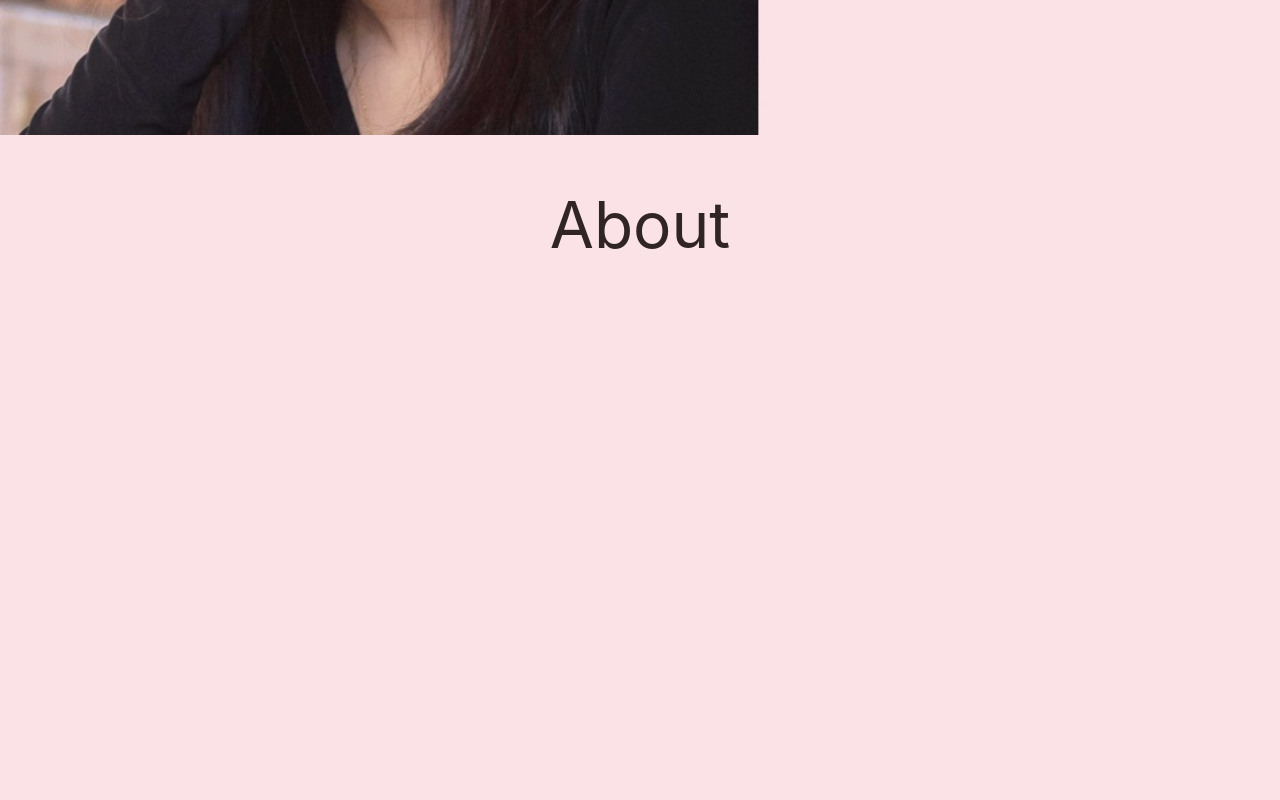
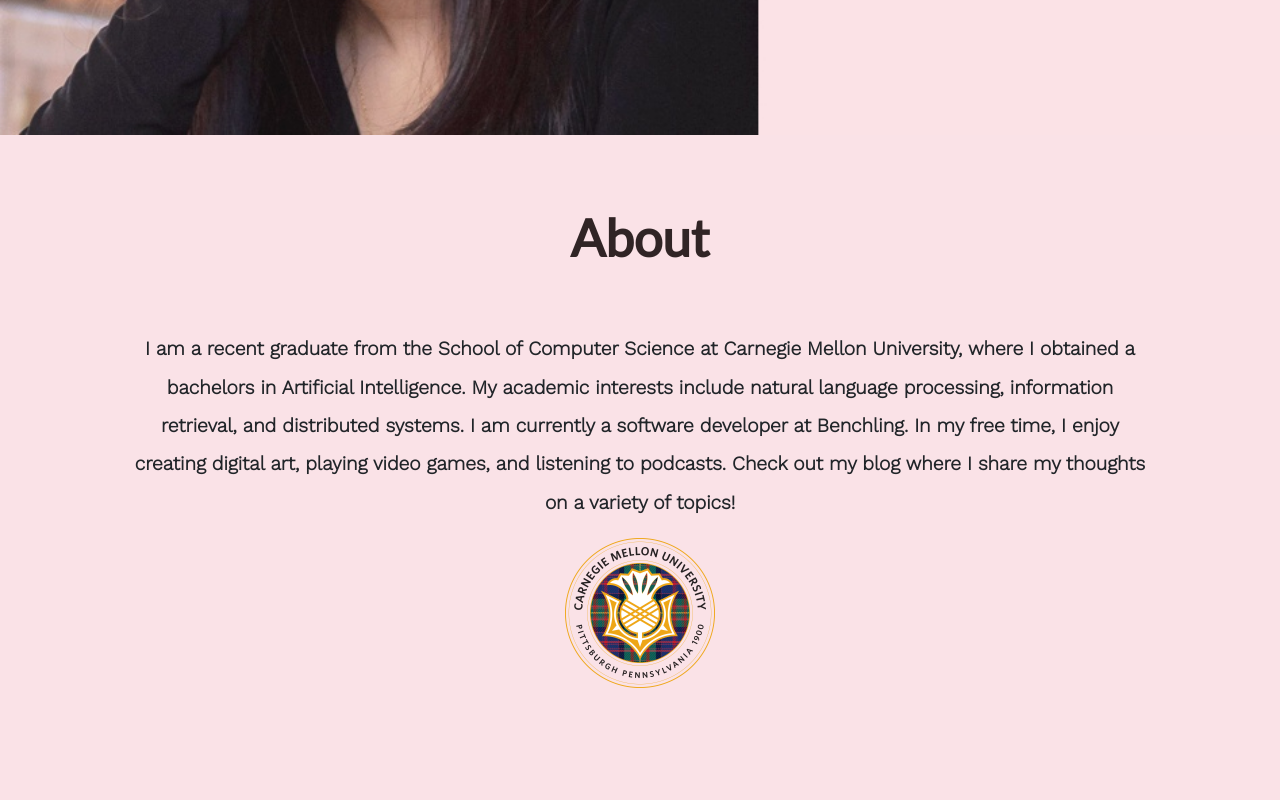
Before and after one commit to angelagyang/angelagyang.github.io, a React (Create React App) app in the folder personal-website/: page / in a window 1280 px wide. Shown: the part 660-1460 px from the top of the page. Built offline with nearby package versions, Linux system fonts and the light colour scheme.

Commit message:
add about section and cmu ai click

```diff
--- a/personal-website/src/components/about.js
+++ b/personal-website/src/components/about.js
@@ -3,9 +3,23 @@
 export default class About extends Component {
     render() {
       return (
-        <div id="about" className="aboutContainer sectionHeader">
+        <div id="about" className="aboutContainer">
+            <div className="sectionHeader">
+                <p>About </p>
+            </div>
             <div className="aboutBody">
-                <p>About</p>
+                <p>
+                    I am a recent graduate from the School of Computer Science at Carnegie Mellon University, where
+                    I obtained a bachelors in Artificial Intelligence. My academic interests include natural language processing,
+                    information retrieval, and distributed systems. I am currently a software developer at Benchling.
+                    In my free time, I enjoy creating digital art, playing video games, and listening to podcasts. Check out my
+                    blog where I share my thoughts on a variety of topics!
+                </p>
+                <a href="https://ai.cs.cmu.edu/" target="_blank">
+                    <img className="aboutImage" src ='images/cmu.png' alt="Carnegie Mellon University">
+                    </img>
+                </a>
+
             </div>
         </div>
         )
--- a/personal-website/src/index.css
+++ b/personal-website/src/index.css
@@ -25,11 +25,12 @@
     monospace;
 }
 
-/** SPACING **/
+/** SPACING
 p {
-  line-height: 4vw;   /* within paragraph */
-  margin-bottom: 3vh; /* between paragraphs */
+  line-height: 4vw;
 }
+
+**/
 
 /** NAVBAR **/
 .sticky-bar {
@@ -51,10 +52,14 @@
 /** COMMON STYLING **/
 .sectionHeader {
   color: #302425;
-  font-family: 'Ubuntu' sans-serif;
+  width: 100%;
+
+  font-family: 'Lato', sans-serif;
   font-size: 80px;
-  font-size: 5vw;
+  font-size: 4vw;
+  font-weight:bold;
   justify-content: center;
+  text-align: center;
 }
 
 /** HOME PAGE **/
@@ -63,7 +68,6 @@
   display: flex;
   width: 100% !important;
   height: 100% !important;
-  position: relative;
 }
 
 .jumbotronImage {
@@ -71,7 +75,6 @@
   height: auto;
   top: 70;
   left: 0;
-  position: relative;
 }
 
 .jumbotronText {
@@ -84,6 +87,7 @@
   font-size: 4vw;
   font-weight: bold;
   text-shadow: 0px 0px 25px #ffffff;
+  line-height: 3vw;
 
   /** position config **/
   height: 100%;
@@ -98,6 +102,7 @@
   height: 100% !important;
   padding-top: 15%;
   padding-right: 6%;
+  padding-bottom: 0%;
 }
 
 #secondText {
@@ -125,18 +130,33 @@
 
 /** ABOUT **/
 .aboutContainer {
-  display: flex;
+  display: block;
   width: 100% !important;
   height: 100% !important;
-  position: relative;
   padding-top: 5%;
-
   background-color: #FAE2E7;
 }
 
 .aboutBody {
-  height: 900px;
+  padding-top: 3%;
+  padding-right: 10%;
+  padding-left: 10%;
+  width: 100%;
+  height: 600px;
+  background-color: #FAE2E7;
+  justify-content: center;
+  text-align: center;
 
+  /** font config **/
+  font-weight: bold;
+  font-family: 'Work Sans', sans-serif !important;
+  font-size: 1.5vw !important;
+  font-size: 28px;
+  line-height: 2;
+}
+
+.aboutImage {
+  width: 150px;
 }
 
 /** EXPERIENCE **/
@@ -145,7 +165,6 @@
   display: flex;
   width: 100% !important;
   height: 100% !important;
-  position: relative;
   background-color: #FAE2E7;
   padding-top: 5%;
 
@@ -153,7 +172,7 @@
 
 .experienceBody {
   height: 900px;
-
+  width: 100%;
 }
 
 /** CONTACT **/
@@ -162,7 +181,6 @@
   display: flex;
   width: 100% !important;
   height: 100% !important;
-  position: relative;
   background-color: #FAE2E7;
   padding-top: 5%;
 
@@ -170,4 +188,5 @@
 
 .contactBody {
   height: 900px;
+  width: 100%;
 }
```
Also changed, not shown: personal-website/public/images/cmu.png (added), 1 other file (tests, documents, lock files or other folders).
